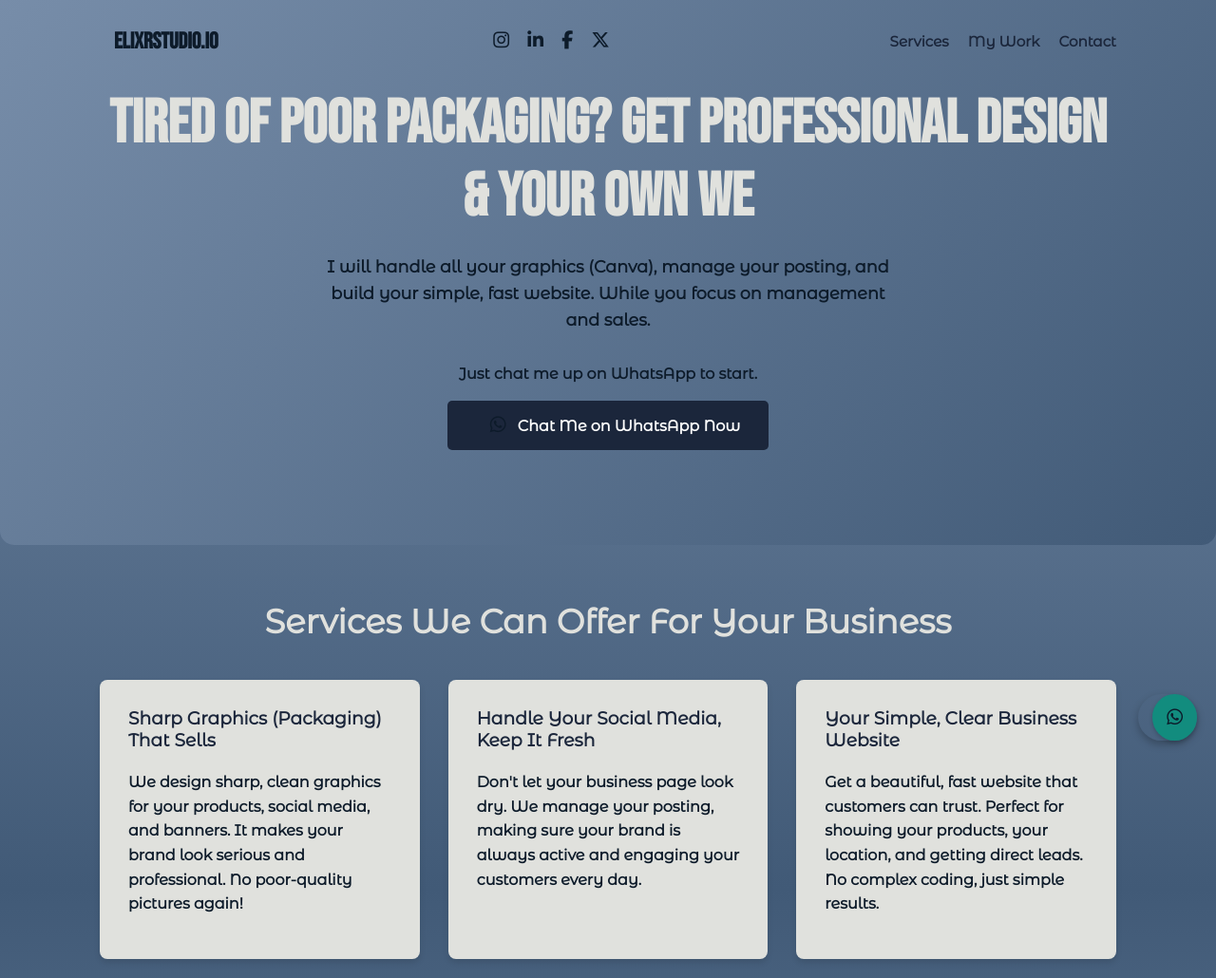
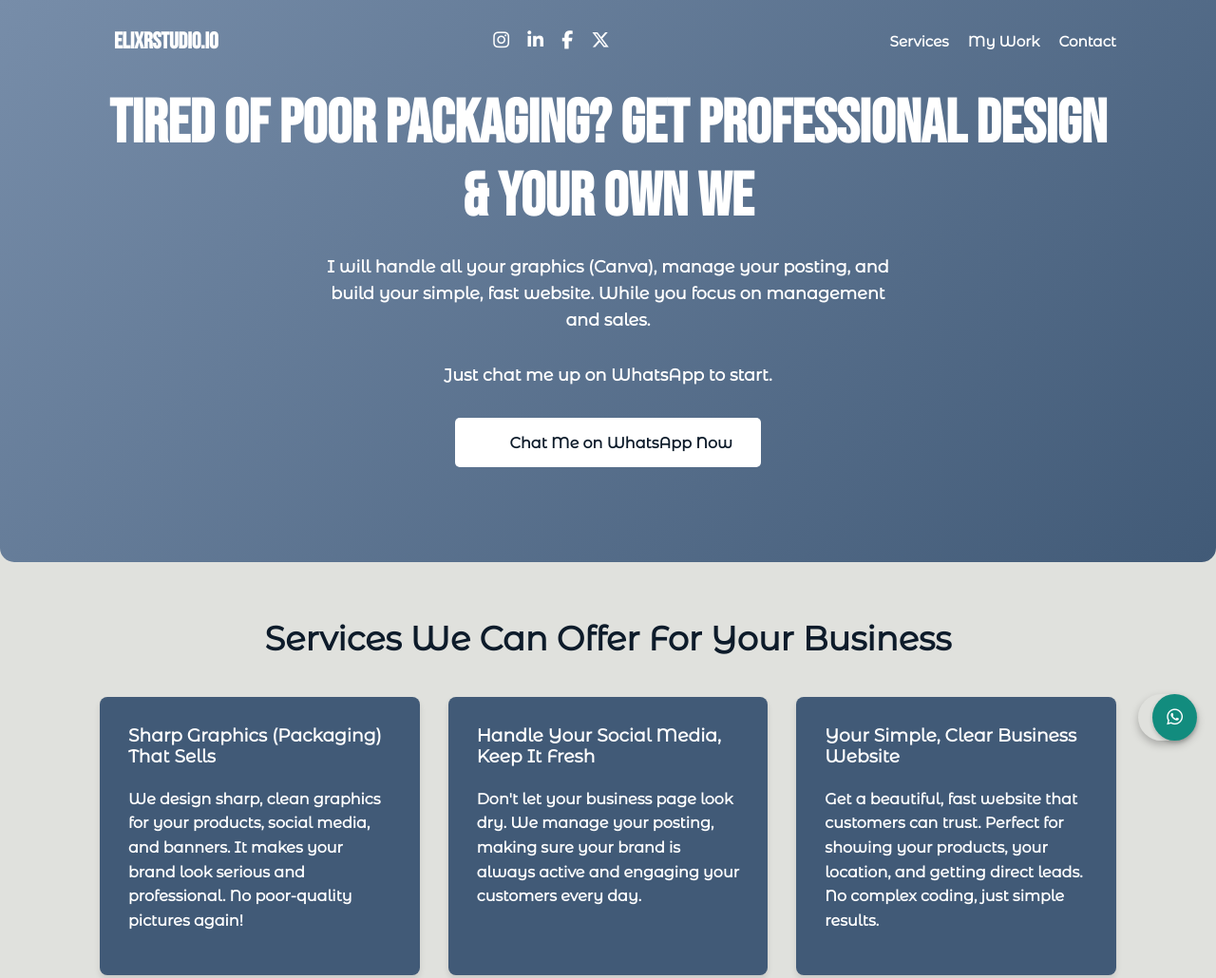
Before and after one commit to marveeygoodlife/elixrstudio.io, a plain HTML site: page index.html in a window 1280 px wide. Shown: the top 1030 px of the page at 95% size. Drawn offline with Linux system fonts and the light colour scheme.

Commit message:
feat: update social media icon styles and header navigation update background color variable update ux

```diff
--- a/index.html
+++ b/index.html
@@ -29,10 +29,10 @@
         <a href="#hero-section" class="logo">ELIXRSTUDIO.IO</a>
 
         <div class="social-link">
-             <a href="https://www.instagram.com/marveeygoodlife" target="_blank" rel="noopener" class="ig-link" aria-label="Instagram Link"> <i class="fa-brands fa-instagram" aria-hidden="true"></i></a>
-             <a href="https://wa.me/2347053902558" target="_blank" rel="noopener" class="wa-link" aria-label="LinkedIn Link"> <i class="fa-brands fa-linkedin-in" aria-hidden="true"></i></a>
-             <a href="https://web.facebook.com/goodlifebymarveey" target="_blank" rel="noopener" class="fb-link" aria-label="Facebook Link"> <i class="fa-brands fa-facebook-f" aria-hidden="true"></i></a>
-             <a href="https://x.com/marveeygoodlife" target="_blank" rel="noopener" class="tw-link" aria-label="Twitter Link"><i class="fa-brands fa-x-twitter" aria-hidden="true"></i></a>
+             <a href="https://www.instagram.com/marveeygoodlife" target="_blank" rel="noopener" class="ig-link" aria-label="Instagram Link"> <i class="fa-brands fa-instagram social" aria-hidden="true"></i></a>
+             <a href="https://wa.me/2347053902558" target="_blank" rel="noopener" class="wa-link" aria-label="LinkedIn Link"> <i class="fa-brands fa-linkedin-in social" aria-hidden="true"></i></a>
+             <a href="https://web.facebook.com/goodlifebymarveey" target="_blank" rel="noopener" class="fb-link" aria-label="Facebook Link"> <i class="fa-brands fa-facebook-f social" aria-hidden="true"></i></a>
+             <a href="https://x.com/marveeygoodlife" target="_blank" rel="noopener" class="tw-link" aria-label="Twitter Link"><i class="fa-brands fa-x-twitter social" aria-hidden="true"></i></a>
         </div>
         <nav class="nav-links">
             <ul id="ul">
@@ -56,12 +56,12 @@
         <p class="subhead">
             I will handle all your graphics (Canva), manage your posting, and build your simple, fast website. While you focus on management and  sales.
         </p>
-        <p>
+        <p class="subhead">
              Just chat me up on WhatsApp to start.
         </p>
 
         <a href="https://wa.me/2347053902558?text=Hello%2C%20I%20saw%20your%20website%20and%20I%20need%20help%20with%20my%20business%20design%20and%20website.%20My%20name%20is" target="_blank" class="btn btn-primary" rel="noopener">
-            <span class="wa-icon"><i class="fa-brands fa-whatsapp" aria-hidden="true"></i></span> Chat Me on WhatsApp Now
+            <span class="wa-icon"><i class="fa-brands fa-whatsapp" id="whatsapp" aria-hidden="true"></i></span> Chat Me on WhatsApp Now
         </a>
     </div>
         </header>
@@ -107,7 +107,7 @@
 </section>
 <button id="scroll-to-top" title="Go to top">&#x25B2;</button>
     <a href="https://wa.me/2347053902558?text=Hello%2C%20I%20saw%20your%20website%20and%20I%20need%20help%20with%20my%20business%20design%20and%20website.%20My%20name%20is" target="_blank" class="whatsapp-float" rel="noopener">
-        <i class="fa-brands fa-whatsapp WHATSAPP" aria-hidden="true"></i>
+        <i class="fa-brands fa-whatsapp WHATSAPP social" aria-hidden="true"></i>
         <span class="sr-only"> Chat Me Now</span>
     </a>
 
--- a/script.js
+++ b/script.js
@@ -88,8 +88,17 @@ document.addEventListener('DOMContentLoaded', () => {
         const clickedToggle = toggleBtn.contains(e.target);
 
         if (openUl && !clickedUl && !clickedToggle) {
-            navUl.classList.remove('show')
+            closeNav();
         }
     });
+    function closeNav() {
+        navUl.classList.remove('show')
+    };
 
-    });
+
+    /* close nav on click of links */
+    const navLinks = document.querySelectorAll("ul li a");
+    navLinks.forEach((link) => {
+        link.addEventListener("click", closeNav);
+    })
+    })
--- a/style.css
+++ b/style.css
@@ -7,12 +7,13 @@
 
 :root {
     /* Light Mode Variables */
-    --color-primary: #1b263b; /* Accent Blue */
+    --color-primary: white; /* Accent Blue */
     --color-text: #0d1b2a;
-    --color-background-body: linear-gradient(to bottom, #778da9 0%, #415a77 50%, #778da9 100%);
+    --color-dark: #0d1b2a;
+    --color-background-body: #e0e1dd;
     --color-background-hero: linear-gradient(135deg,   #778da9 0%,  #415a77 100%);
-    --color-background-card: #e0e1dd;
-    --color-heading: #e0e1dd;
+    --color-background-card: #415a77;
+    --color-heading: #0d1b2a;
     --color-shadow: rgba(0,0,0,0.1);
 }
 
@@ -91,7 +92,9 @@ h1, h2, h3 {
     font-weight: 700;
 }
 
-#h1 { font-size: 2.2rem; font-family: "BebasNeue-Regular", "Anton-Regular", sans-serif; }
+#h1 { font-size: 2.2rem; font-family: "BebasNeue-Regular", "Anton-Regular", sans-serif;
+    color: var(--color-primary);
+ }
 h2 { font-size: 1.8rem; }
 p { margin-bottom: 15px; }
 
@@ -109,7 +112,7 @@ p { margin-bottom: 15px; }
     font-size: 1.5rem;
     font-weight: 700;
     align-self: flex-start;
-    color: var(--color-text);
+    color: var(--color-primary);
     text-decoration: none;
     letter-spacing: -0.10px;
     font-family: "BebasNeue-Regular", "Anton-Regular", sans-serif;
@@ -125,7 +128,7 @@ p { margin-bottom: 15px; }
 }
 
 .nav-links a:hover {
-    color: var(--color-text);
+    color: #0d1b2a;
 }
 li {
     list-style-type: none;
@@ -138,7 +141,7 @@ ul {
     width: 100vw;
     height: 100vh;
     padding: 10px;
-    left: -100%;
+    left: -150%;
      transition: left .3s ease-in-out;
     z-index: 1100;
     background: var(--color-background-hero);
@@ -165,9 +168,8 @@ ul.show {
         height: 5px;
         border-radius: 10px;
         width: 100%;
-        background: var(--color-text);
+        background: var(--color-primary);
 }
-
 
 .header-nav {
     justify-content: space-between;
@@ -183,7 +185,7 @@ ul.show {
 
 .subhead {
     font-size: 1.1rem;
-    color: var(--color-text);
+    color: var(--color-primary);
     max-width: 600px;
     margin: 20px auto 30px;
     opacity: 0.85;
@@ -207,19 +209,20 @@ ul.show {
 .btn-primary {
     background-color: var(--color-primary);
     transition: background-color .3s ease-in-out;
-    color: white;
+    color: var(--color-dark);
 }
 .btn-primary:hover {
     background-color: #0d1b2a;
-;}
+    color: var(--color-primary);}
 
 .btn-secondary {
     transition: background-color .3s ease-in-out;
-    background-color: var(--color-primary);
-    color: white;
+    background-color: var(--color-background-card);
+    color: var(--color-primary);
+    transition: background-color .3s ease-in-out;
 }
 .btn-secondary:hover {
-    background-color: #0d1b2a;
+    background-color: var(--color-text);
 }
 .wa-icon {
     margin-right: 8px;
@@ -248,6 +251,7 @@ ul.show {
 }
 .service-card {
     background: var(--color-background-card);
+    color: var(--color-primary);
     padding: 30px;
     border-radius: 8px;
     box-shadow: 0 4px 6px var(--color-shadow);
@@ -277,7 +281,6 @@ ul.show {
 }
 .WHATSAPP {
     font-size: 2.5rem;
-    color: white;
     background-color: #128C7E;
     padding: 15px;
     border-radius: 50%;
@@ -296,7 +299,7 @@ ul.show {
     width: 40px;
     height: 40px;
     background-color: var(--color-primary);
-    color: white;
+    color: var(--color-dark);
     border: none;
     border-radius: 50%;
     cursor: pointer;
@@ -308,8 +311,11 @@ ul.show {
     z-index: 999;
     transition: background-color 0.3s;
 }
+
 #scroll-to-top:hover {
     background-color: #0d1b2a;
+    color: white;
+    border: 1px solid white;
 }
 
 /*  MEDIA QUERIES  */
@@ -357,17 +363,17 @@ footer a {
     color: var(--color-text);
 }
 
-.fa-brands {
-    color: var(--color-text);
+.social {
+    color: var(--color-primary);
     margin-left: 15px;
     font-size: 1.2rem;
     transition: color 0.3s;
 }
-.fa-brands:hover {
-    color: var(--color-primary);
+.social:hover {
+    color: var(--color-dark);
 }
-.fa-brands:focus {
-    color: var(--color-primary);
+.social:focus {
+    color: var(--color-text);
     outline: 1px solid var(--color-primary);
 }
 .social-link a {
```
Lines whose indentation alone changed are shown as unchanged.
